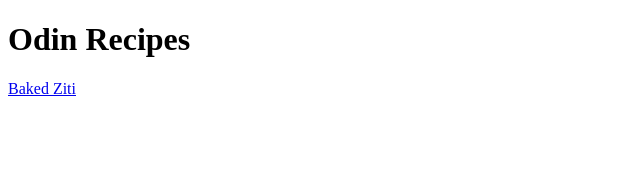
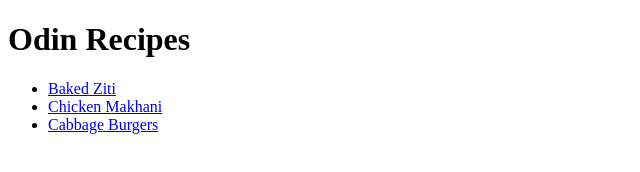
Before and after one commit to LalaWani/odin-recipes, a plain HTML site: page odin-recipes/index.html in a window 1280 px wide. Shown: the whole page, without its empty margins (0-640 px from the left). Drawn offline with Linux system fonts and the light colour scheme.

Commit message:
Add an unordered list to index.html

```diff
--- a/odin-recipes/index.html
+++ b/odin-recipes/index.html
@@ -6,6 +6,10 @@
     </Head>
     <body>
         <h1>Odin Recipes</h1>
-        <a href="recipes/baked-ziti.html">Baked Ziti</a>
+        <ul>
+        <li><a href="recipes/baked-ziti.html">Baked Ziti</a></li>
+        <li><a href="recipes/chicken-makhani.html">Chicken Makhani</a></li>
+        <li><a href="recipes/cabbage-burger.html">Cabbage Burgers</a></li>
+    </ul>
     </body>
 </html>
```
Also changed, not shown: odin-recipes/Images/cabbage-burger.jpg (added), odin-recipes/Images/chicken-makhani.jpg (added).
